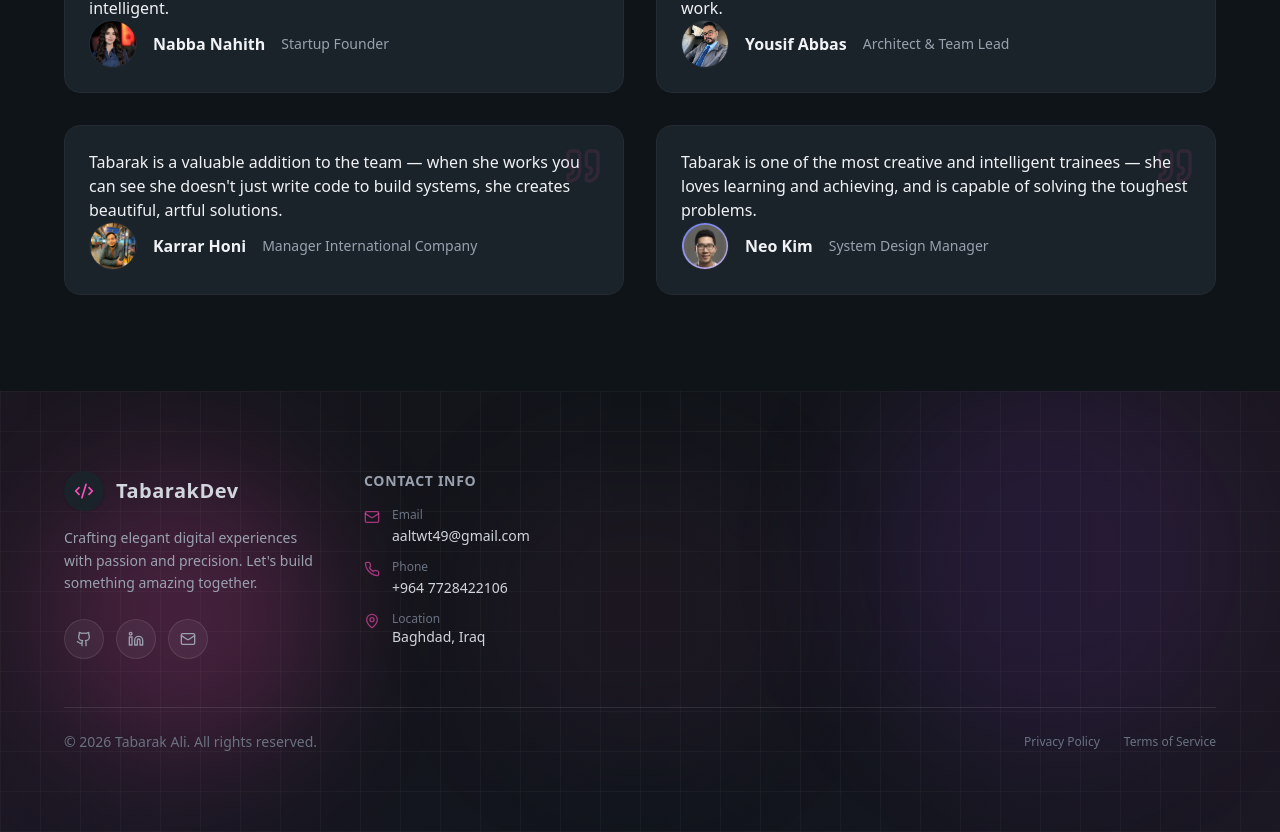
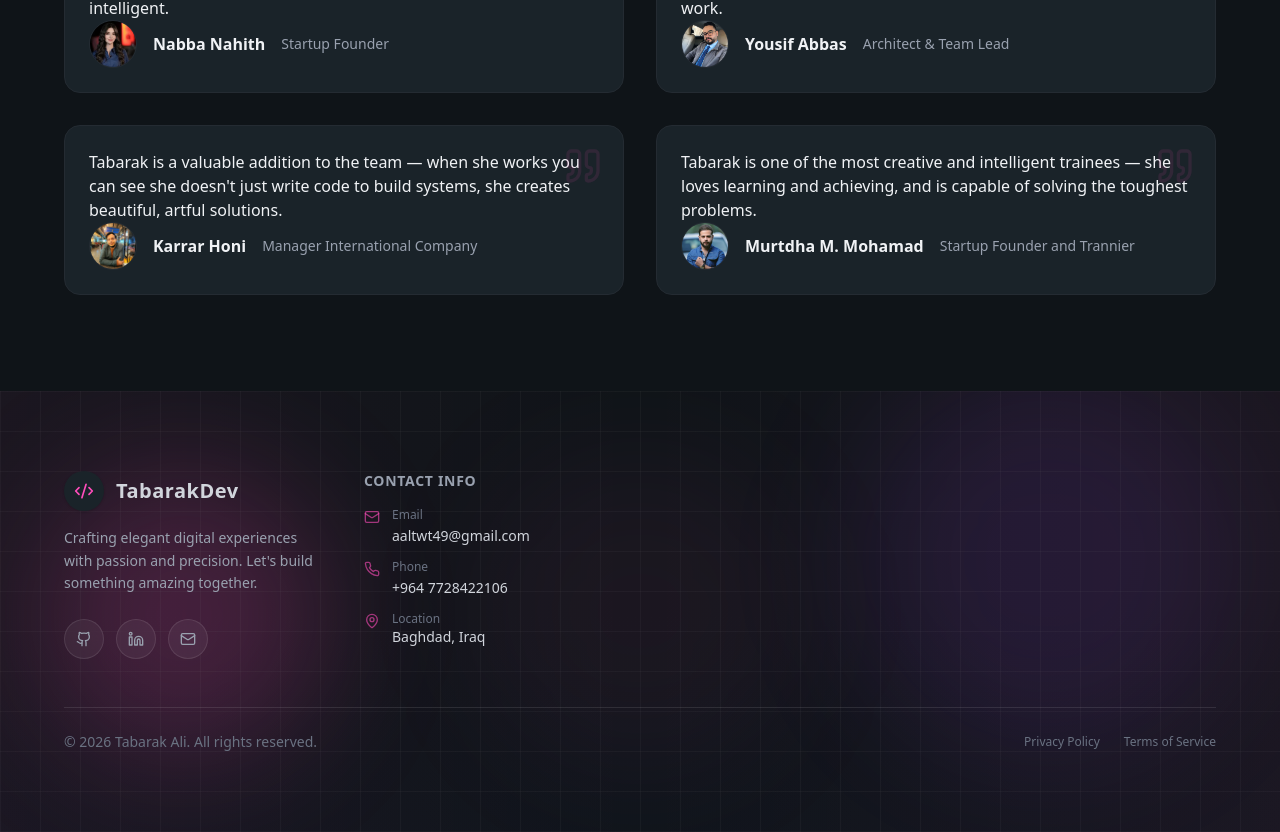
Before and after one commit to TabarakCodeCraft/New-Portfolio, a Next.js app: page / in a window 1280 px wide. Shown: the part 5813-6645 px from the top of the page. Built offline with nearby package versions, Linux system fonts and the light colour scheme.

Commit message:
add new pepole

```diff
--- a/src/sections/TestimotioalsSections.tsx
+++ b/src/sections/TestimotioalsSections.tsx
@@ -25,9 +25,9 @@ const testmonials = [
 
     },
     {
-        name: "Neo Kim",
-        role: "System Design Manager",
-        image: "/images/NeoKim.jpg",
+        name: "Murtdha M. Mohamad",
+        role: "Startup Founder and Trannier",
+        image: "/images/murtadah.png",
         feedback: "Tabarak is one of the most creative and intelligent trainees — she loves learning and achieving, and is capable of solving the toughest problems.",
 
     },
```
Also changed, not shown: public/images/murtadah.png (added).
